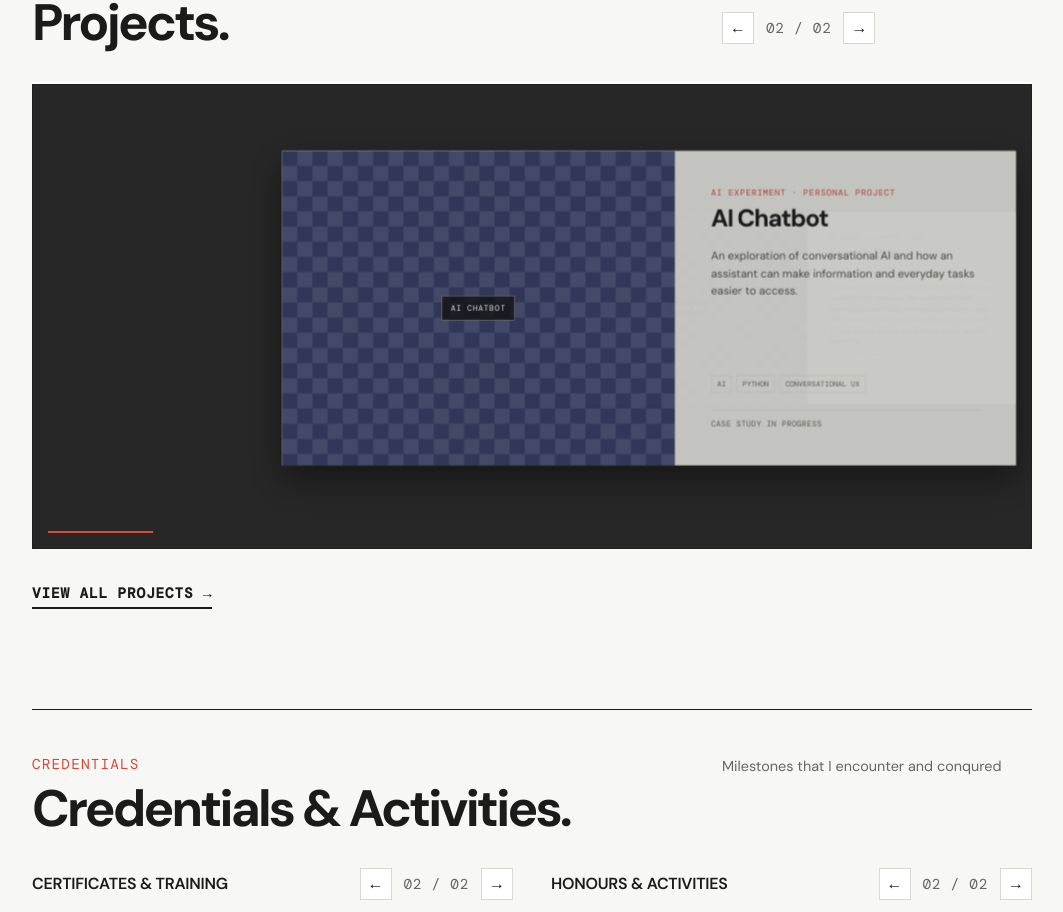
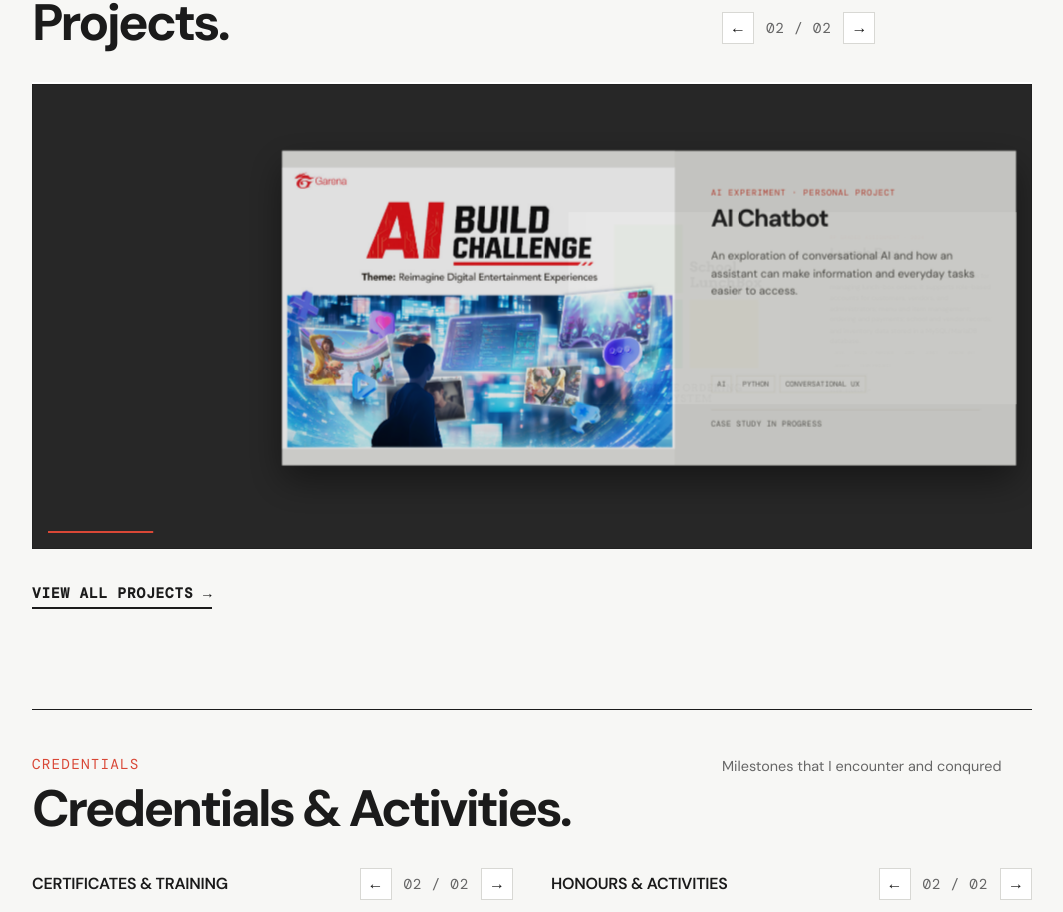
Before and after one commit to Scip316/scip316.github.io, a Vue app: page / in a window 1280 px wide. Shown: the part 1600-2512 px from the top of the page, without its empty margins (108-1171 px from the left). Built offline with nearby package versions, Linux system fonts and the light colour scheme.

Commit message:
Test changes for project

```diff
--- a/src/App.vue
+++ b/src/App.vue
@@ -444,8 +444,17 @@
                 class="showcase-coverflow-card home-project-card"
                 :class="projectCardPosition(index)"
               >
-                <div class="home-project-visual" :class="`visual-${project.visual}`">
-                  <span>{{ project.visualLabel }}</span>
+                <div
+                  class="home-project-visual"
+                  :class="`visual-${project.visual}`"
+                  :style="{
+                    backgroundColor: '#e6e6e3',
+                    backgroundImage: `url(${primaryHeaderPhoto(project.headerPhotos)})`,
+                    backgroundPosition: 'center',
+                    backgroundRepeat: 'no-repeat',
+                    backgroundSize: 'contain',
+                  }"
+                >
                 </div>
                 <div class="home-feature-body">
                   <p class="card-label">{{ project.category }} · {{ project.year }}</p>
--- a/src/assets/showcase.css
+++ b/src/assets/showcase.css
@@ -279,17 +279,6 @@
   background-color: #373e65;
 }
 
-.home-project-visual span {
-  z-index: 1;
-  padding: 9px 11px;
-  border: 1px solid #ffffff70;
-  background: #151515cc;
-  color: #fff;
-  font: 0.66rem 'DM Mono', monospace;
-  letter-spacing: 0.09em;
-  text-transform: uppercase;
-}
-
 .home-feature-body {
   display: flex;
   flex-direction: column;
--- a/src/data/projects.json
+++ b/src/data/projects.json
@@ -6,10 +6,17 @@
       "year": "2024",
       "category": "RP Graded Assignment",
       "featured": true,
-      "summary": "A graded project developed with my team to simulate a lunch box ordering system sololy built on Java with SQL database. We were tasked with developing a lunch box ordering system that would allow users to order lunch boxes from a menu, and for the system to keep track of the orders and the inventory.",
-      "technologies": ["Java", "Team project"],
-      "image": "/projects/lunch-box.png",
-      "headerPhotos": ["/projects/lunch-box.png"],
+      "summary": "A team-based graded Java console application for managing lunch-box orders. It supports role-based accounts for customers, vendors, and administrators; menu and item management; ordering and payments; school and vendor records; and inventory data stored in a MySQL/MariaDB database.",
+      "technologies": [
+        "Java",
+        "MySQL / MariaDB",
+        "JDBC",
+        "JUnit",
+        "Apache Ant",
+        "JavaFX",
+        "Team project"
+      ],
+      "headerPhotos": ["/projects/Lunch_Box.jpg"],
       "githubUrl": "https://github.com/Scip316/C206_Lunch_Box_GA",
       "liveUrl": null,
       "visual": "lunchbox",
@@ -23,8 +30,7 @@
       "featured": true,
       "summary": "An exploration of conversational AI and how an assistant can make information and everyday tasks easier to access.",
       "technologies": ["AI", "Python", "Conversational UX"],
-      "image": "/projects/ai-chatbot.png",
-      "headerPhotos": ["/projects/ai-chatbot.png"],
+      "headerPhotos": ["/projects/Garena_AI.png"],
       "githubUrl": null,
       "liveUrl": null,
       "visual": "chatbot",
--- a/src/views/ProjectListView.vue
+++ b/src/views/ProjectListView.vue
@@ -1,5 +1,6 @@
 <script setup lang="ts">
 import projectData from '../data/projects.json'
+import { primaryHeaderPhoto } from '../utils/primaryHeaderPhoto'
 import { sortByNewestDate } from '../utils/sortByNewestDate'
 
 const projects = sortByNewestDate(projectData.projects)
@@ -31,8 +32,17 @@
         :key="project.id"
         class="experience-grid-card project-list-card"
       >
-        <div class="experience-grid-image project-list-image" :class="`visual-${project.visual}`">
-          <span>{{ project.visualLabel }}</span>
+        <div
+          class="experience-grid-image project-list-image"
+          :class="`visual-${project.visual}`"
+          :style="{
+            backgroundColor: '#e6e6e3',
+            backgroundImage: `url(${primaryHeaderPhoto(project.headerPhotos)})`,
+            backgroundPosition: 'center',
+            backgroundRepeat: 'no-repeat',
+            backgroundSize: 'contain',
+          }"
+        >
         </div>
         <div class="experience-grid-content">
           <p class="page-kicker">{{ project.category }} · {{ project.year }}</p>
@@ -93,9 +103,6 @@
 }
 .project-list-image.visual-chatbot {
   background-color: #373e65;
-}
-.project-list-image span {
-  z-index: 1;
 }
 .project-summary {
   min-height: 72px;
```
Also changed, not shown: public/projects/Garena_AI.png (added), public/projects/Lunch_Box.jpg (added).
